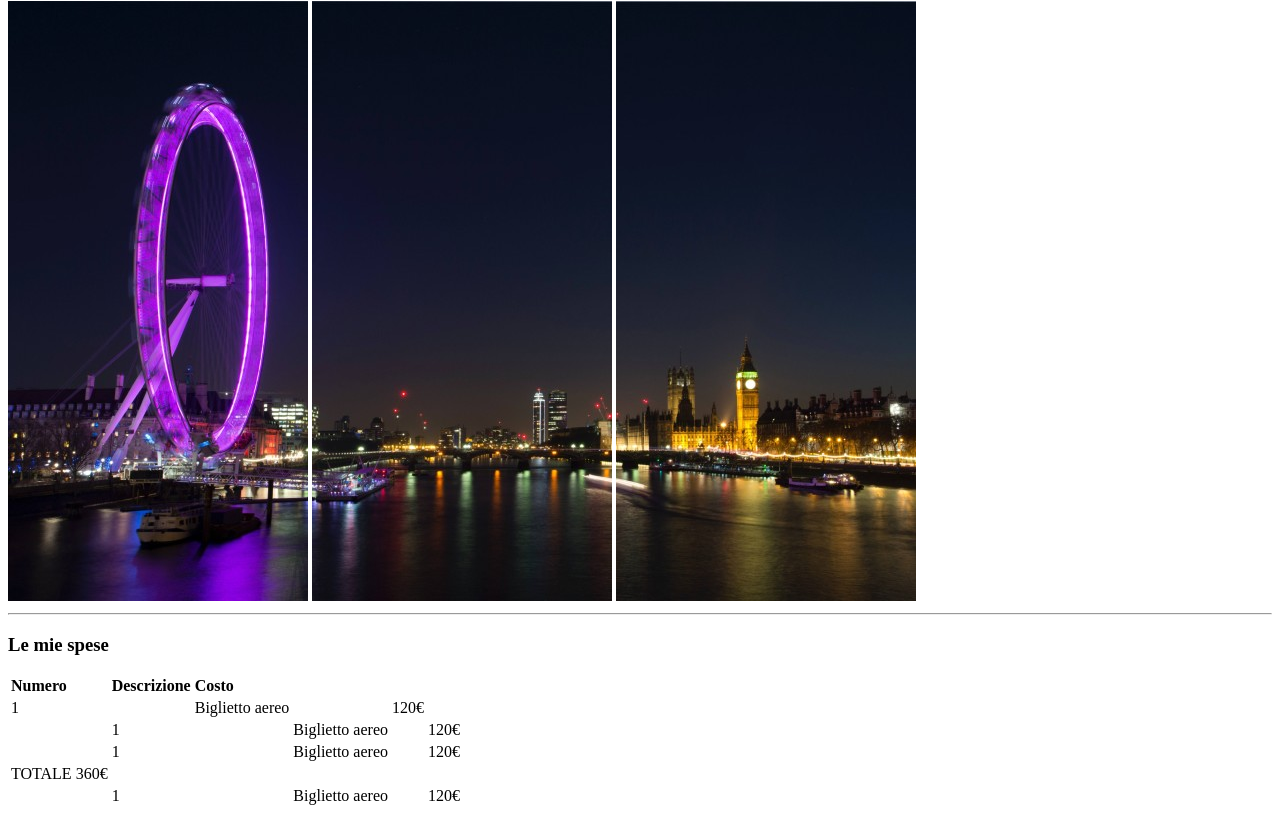
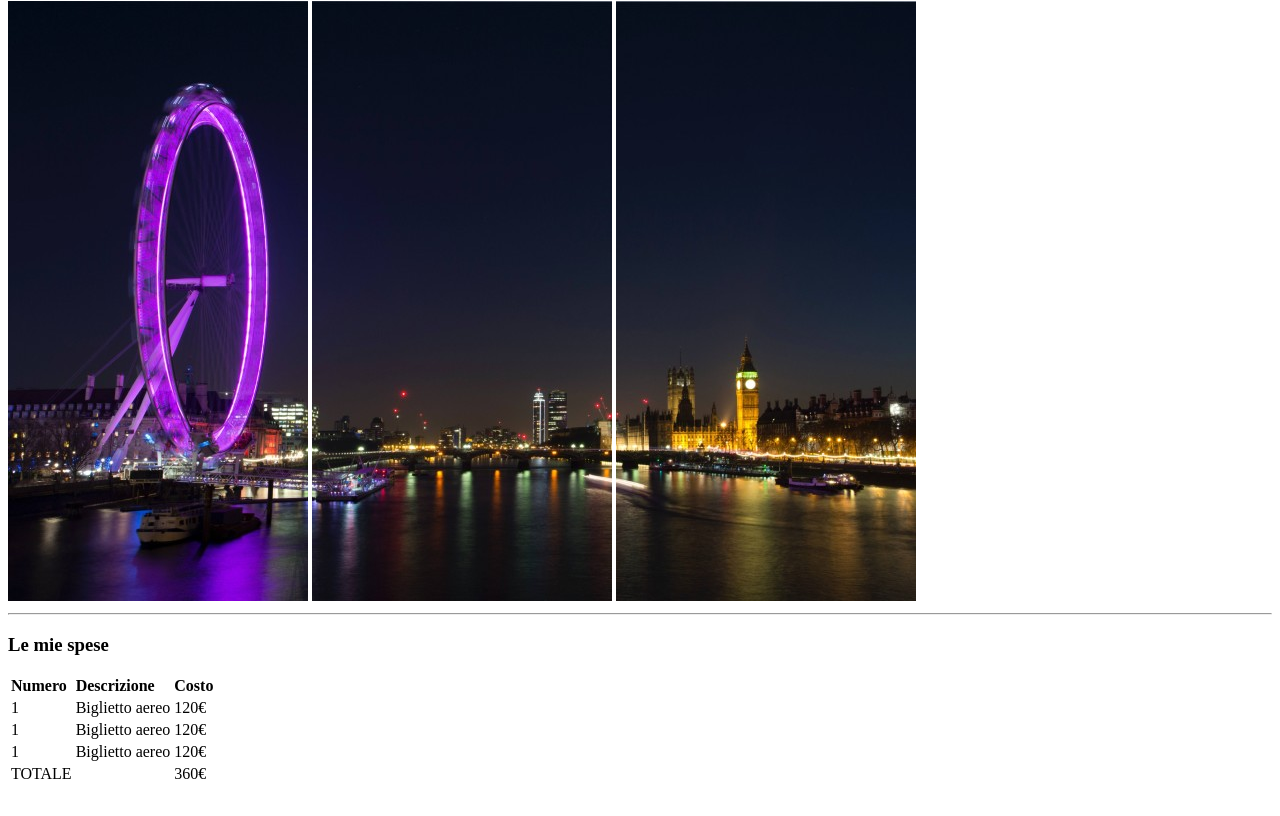
Before and after one commit to Alessiasansalone/html-css-london-trip, a plain HTML site: page index.html in a window 1280 px wide. Shown: the part 79-895 px from the top of the page. Drawn offline with Linux system fonts and the light colour scheme.

Commit message:
ADD: end table

```diff
--- a/index.html
+++ b/index.html
@@ -37,49 +37,32 @@
 
                 <td><strong>Costo</strong></td>
             </tr>
-
         </thead>
 
         <!-- CORPO TABELLA -->
         <tbody>
-
             <tr>
-
                 <td>1</td>
 
-                <th>
                 <td>Biglietto aereo</td>
-                </th>
 
-                <th>
                 <td>120&euro;</td>
-                </th>
             </tr>
 
             <tr>
-                <th>
                 <td>1</td>
-                </th>
-                <th>
+
                 <td>Biglietto aereo</td>
-                </th>
 
-                <th>
                 <td>120&euro;</td>
-                </th>
             </tr>
 
             <tr>
-                <th>
                 <td>1</td>
-                </th>
-                <th>
+
                 <td>Biglietto aereo</td>
-                </th>
 
-                <th>
                 <td>120&euro;</td>
-                </th>
             </tr>
 
         </tbody>
@@ -88,21 +71,14 @@
         <tfoot>
 
             <tr>
-                <td>TOTALE 360&euro;
+                <td>TOTALE</td>
+
+                <td></td>
+
+                <td>360&euro;</td>
             <tr>
-                <th>
-                <td>1</td>
-                </th>
-                <th>
-                <td>Biglietto aereo</td>
-                </th>
 
-                <th>
-                <td>120&euro;</td>
-                </th>
-            </tr>
-            </td>
-            </tr>
+
         </tfoot>
 
     </table>
```
